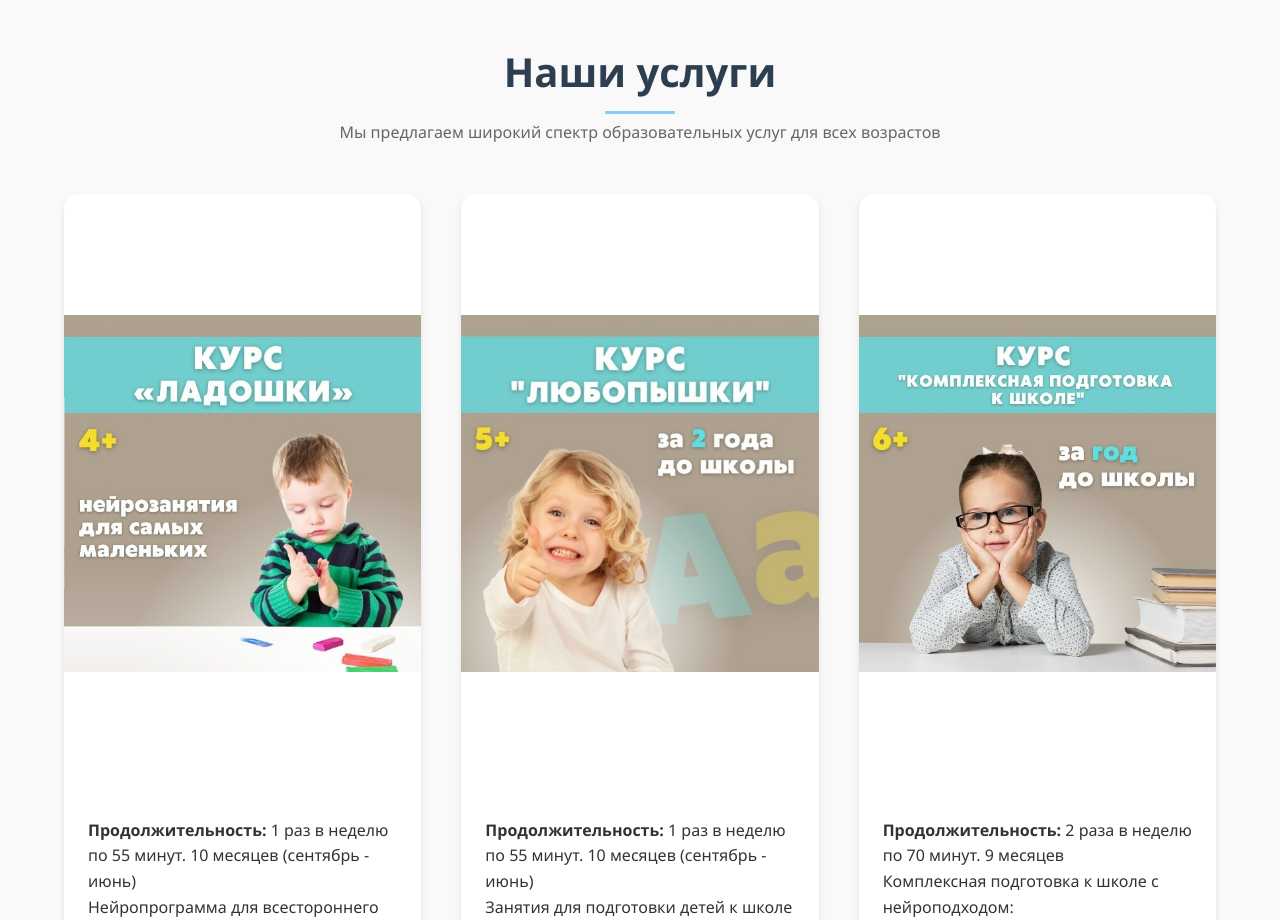
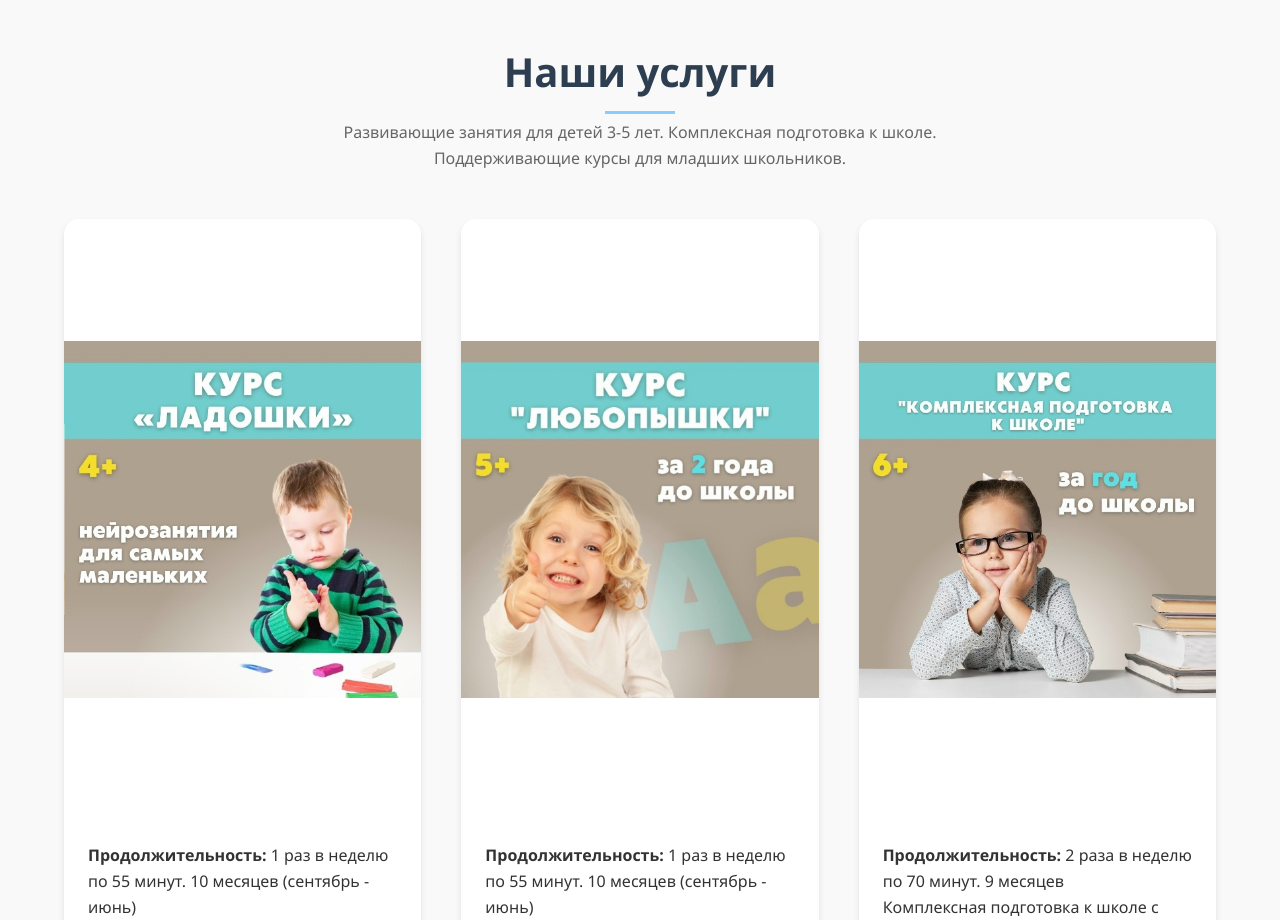
Before and after one commit to RRustamKH/EruditSMR, a plain HTML site: page index.html in a window 1280 px wide. Shown: the part 1820-2740 px from the top of the page. Drawn offline with Linux system fonts and the light colour scheme.

Commit message:
Update index.html

```diff
--- a/index.html
+++ b/index.html
@@ -800,7 +800,7 @@
     <section class="services" id="services">
         <div class="section-title">
             <h2>Наши услуги</h2>
-            <p>Мы предлагаем широкий спектр образовательных услуг для всех возрастов</p>
+            <p>Развивающие занятия для детей 3-5 лет. Комплексная подготовка к школе. Поддерживающие курсы для младших школьников.</p>
         </div>
         <div class="services-grid">
             <!-- Курс 1 -->
```
